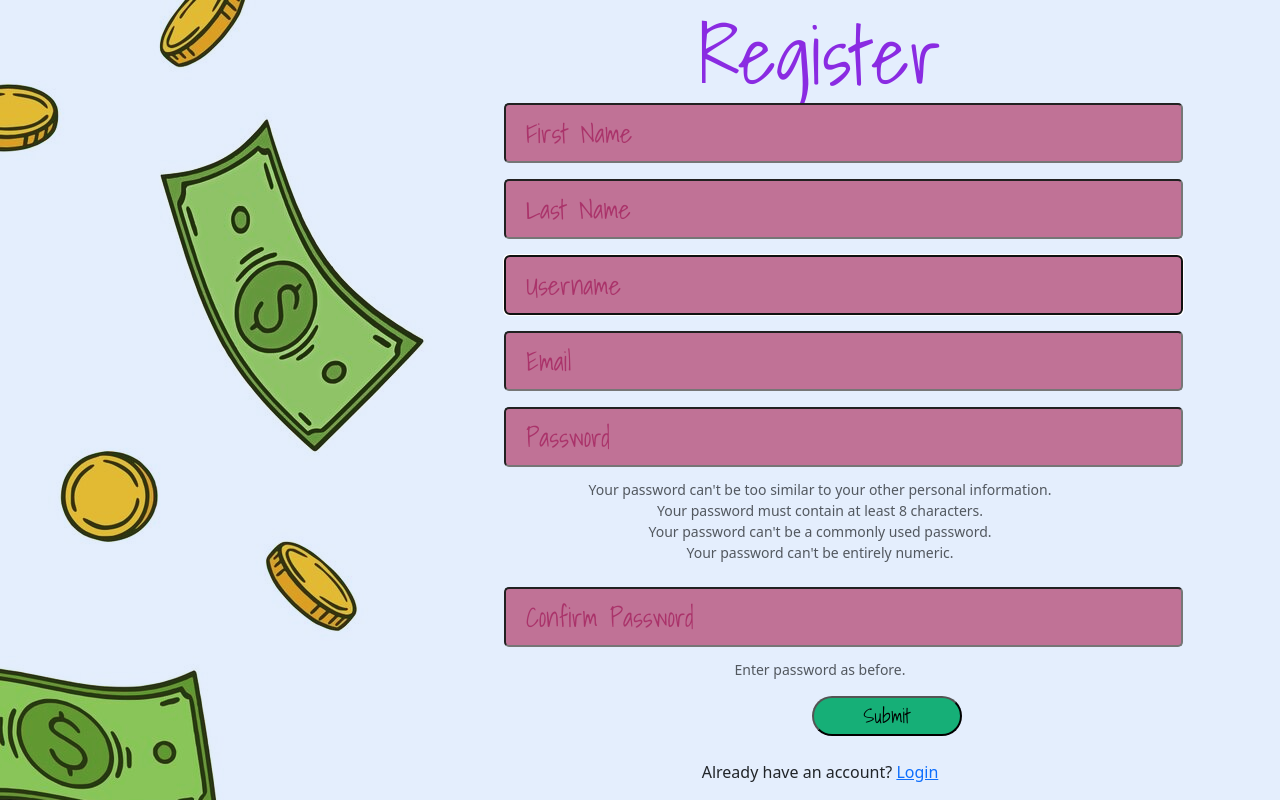
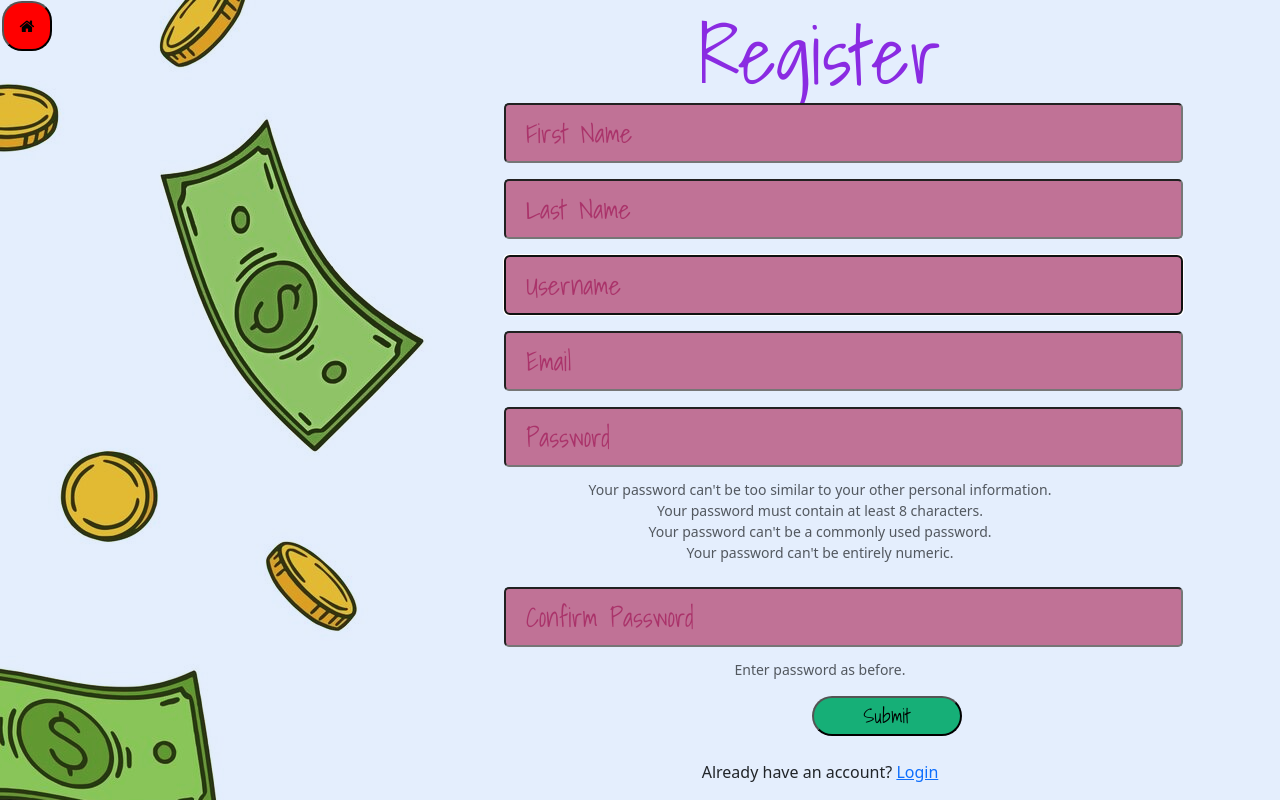
Before and after one commit to pournami-pradeep/ExpenseCalculator, a Django app: page /register/ in a window 1280 px wide; the page is wider, and only the part inside the window is pictured. Run offline with Django 4.2, Linux system fonts and the light colour scheme; some web fonts are replaced.

Commit message:
home button in all pages

```diff
--- a/ExpenseCalculator/monthlyexpenses/static/styles.css
+++ b/ExpenseCalculator/monthlyexpenses/static/styles.css
@@ -89,6 +89,19 @@ ul {
     margin-top: 50px;
     display: block;
     border-radius: 20px;
+}
+
+.bhome{
+    margin-top: 1px;
+    margin-left: 2px;
+    position:absolute;
+    top:0;
+    left:0;
+    width: 50px;
+    height: 50px;
+    background-color: rgb(255, 0, 0);
+    border-radius: 20px;
+
 }
 
 
--- a/ExpenseCalculator/monthlyexpenses/templates/base.html
+++ b/ExpenseCalculator/monthlyexpenses/templates/base.html
@@ -15,9 +15,18 @@
     <link href="https://fonts.googleapis.com/css2?family=Barrio&family=Delius&family=Shadows+Into+Light&display=swap" rel="stylesheet">
 
     <link href="https://fonts.googleapis.com/css2?family=Barrio&family=Shadows+Into+Light&display=swap" rel="stylesheet">
+    <!-- <link rel="stylesheet" href="https://www.w3schools.com/w3css/5/w3.css"> -->
+    <link rel="stylesheet" href="https://cdnjs.cloudflare.com/ajax/libs/font-awesome/4.7.0/css/font-awesome.min.css">
+
+
 </head>
 
 <body>
+    <div>
+        <a href="{% url 'home' %}">
+            <button class="w3-btn w3-orange w3-xlarge bhome"><i class="w3-margin-left fa fa-home"></i></button>
+        </a>
+    </div>
     <div class="container">
         {% if messages %}
             {% for message in messages %}
--- a/ExpenseCalculator/monthlyexpenses/urls.py
+++ b/ExpenseCalculator/monthlyexpenses/urls.py
@@ -8,6 +8,7 @@ urlpatterns = [
     path('source/',views.sources, name='source'),
     path('create-source/',views.create_source,name='create-source'),
     path('source-details/<int:source_id>/',views.source_detail,name='source-detail'),
+    # path('delete-source/<int:source_id>/',views.delete_source,name='delete-source'),
     path('expense/<int:source_id>/',views.add_expense,name='expense'),
     path('',views.home, name="home"),
     # path('create-source/',views.CreateSource.as_view(),name='source-create'),
--- a/ExpenseCalculator/monthlyexpenses/views.py
+++ b/ExpenseCalculator/monthlyexpenses/views.py
@@ -105,6 +105,9 @@ def login_user(request):
 def home(request):
     return render(request,'home.html')
 
+
+# def delete_source(reque)
+
 # def list_expenses(request,source_id):
 #     try:
 #         source = Source.objects.get(id=source_id)
```
